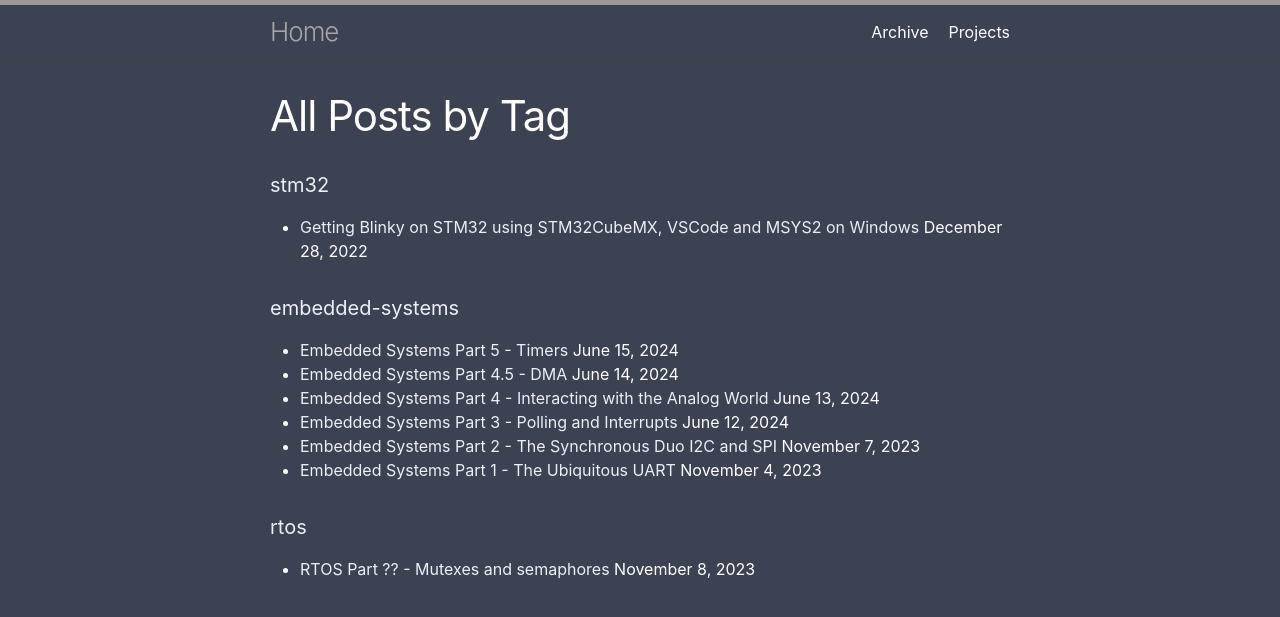
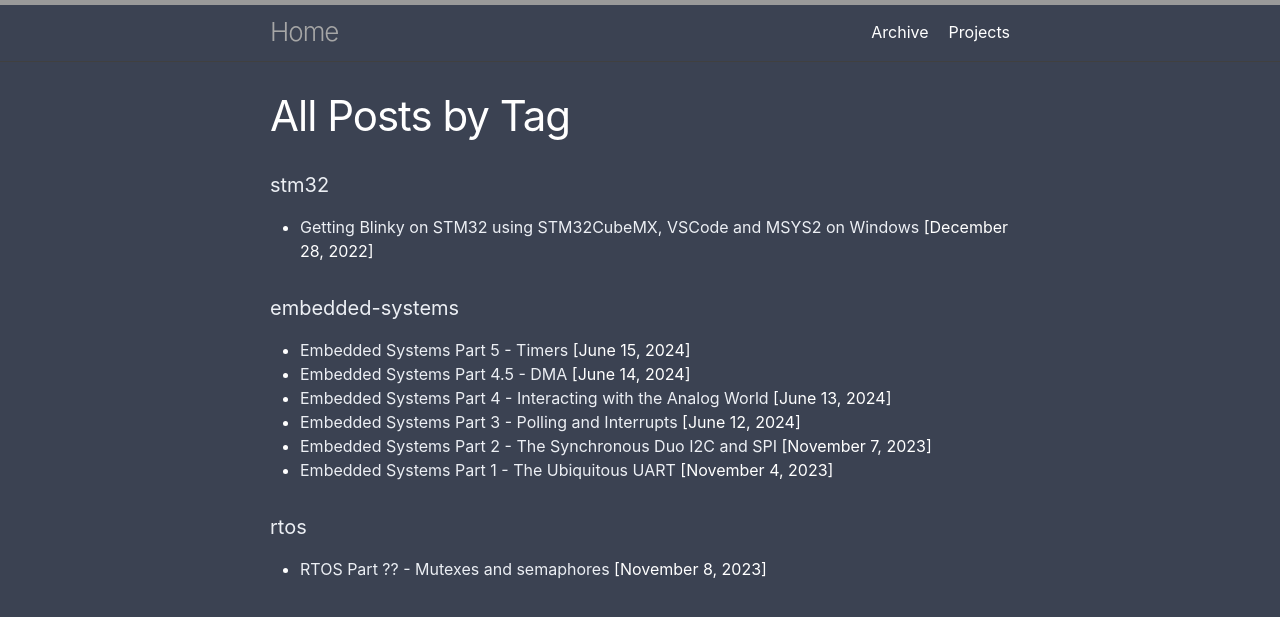
Before and after one commit to kw-ch/kw-ch.github.io, a Jekyll site: the page built from tag.md, in a window 1280 px wide. Shown: the top 617 px of the page. Built offline with Jekyll 4.4.1, drawn with Linux system fonts in a browser that asks for light colours.

Commit message:
clean up

```diff
--- a/tag.md
+++ b/tag.md
@@ -15,7 +15,7 @@ permalink: /tag/
   {% if post.tags contains t %}
   <li>
     <a href="{{ post.url }}">{{ post.title }}</a>
-    <span class="date">{{ post.date | date: "%B %-d, %Y"  }}</span>
+    <span class="date">[{{ post.date | date: "%B %-d, %Y"  }}]</span>
   </li>
   {% endif %}
 {% endfor %}
```
